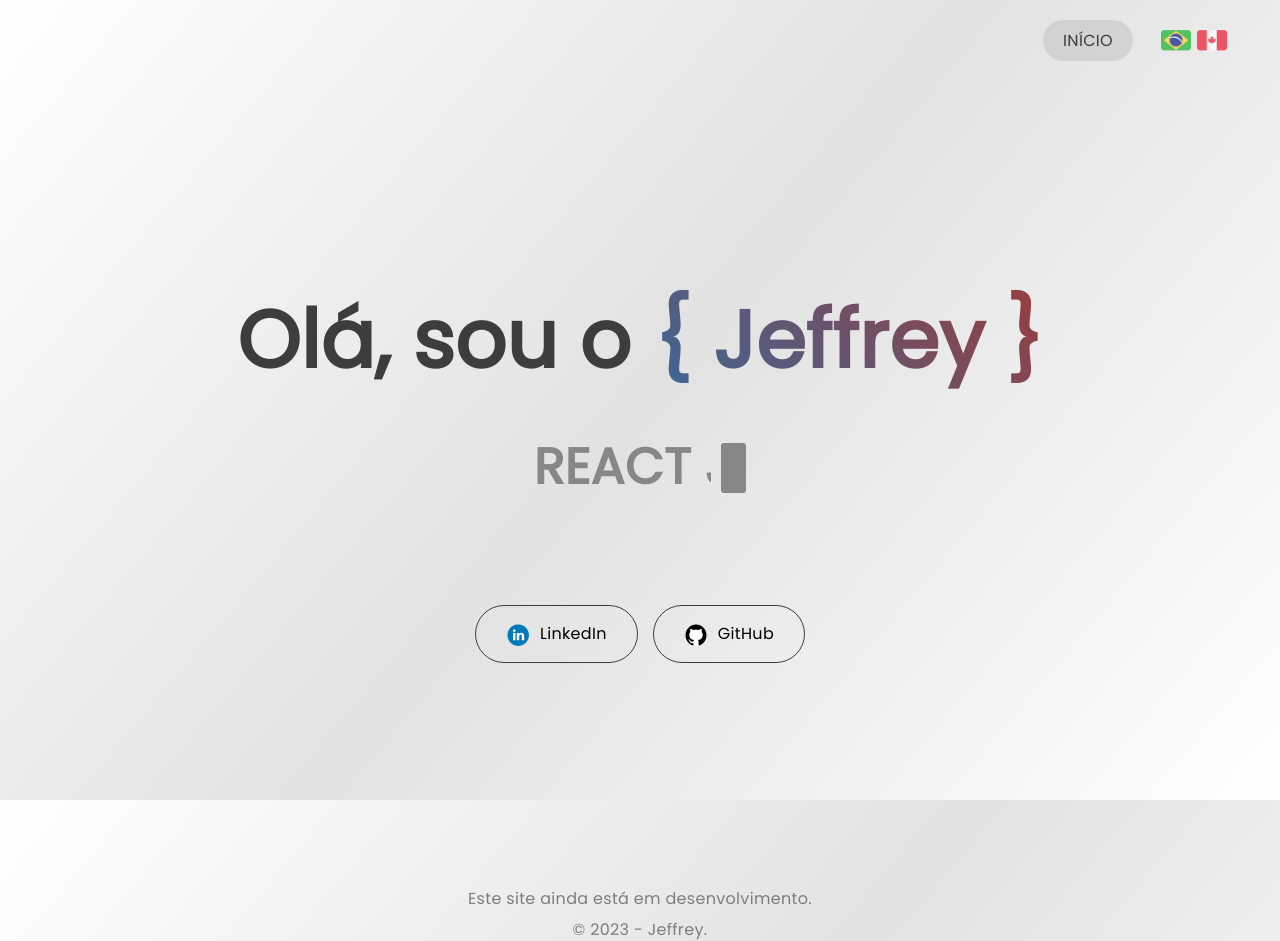
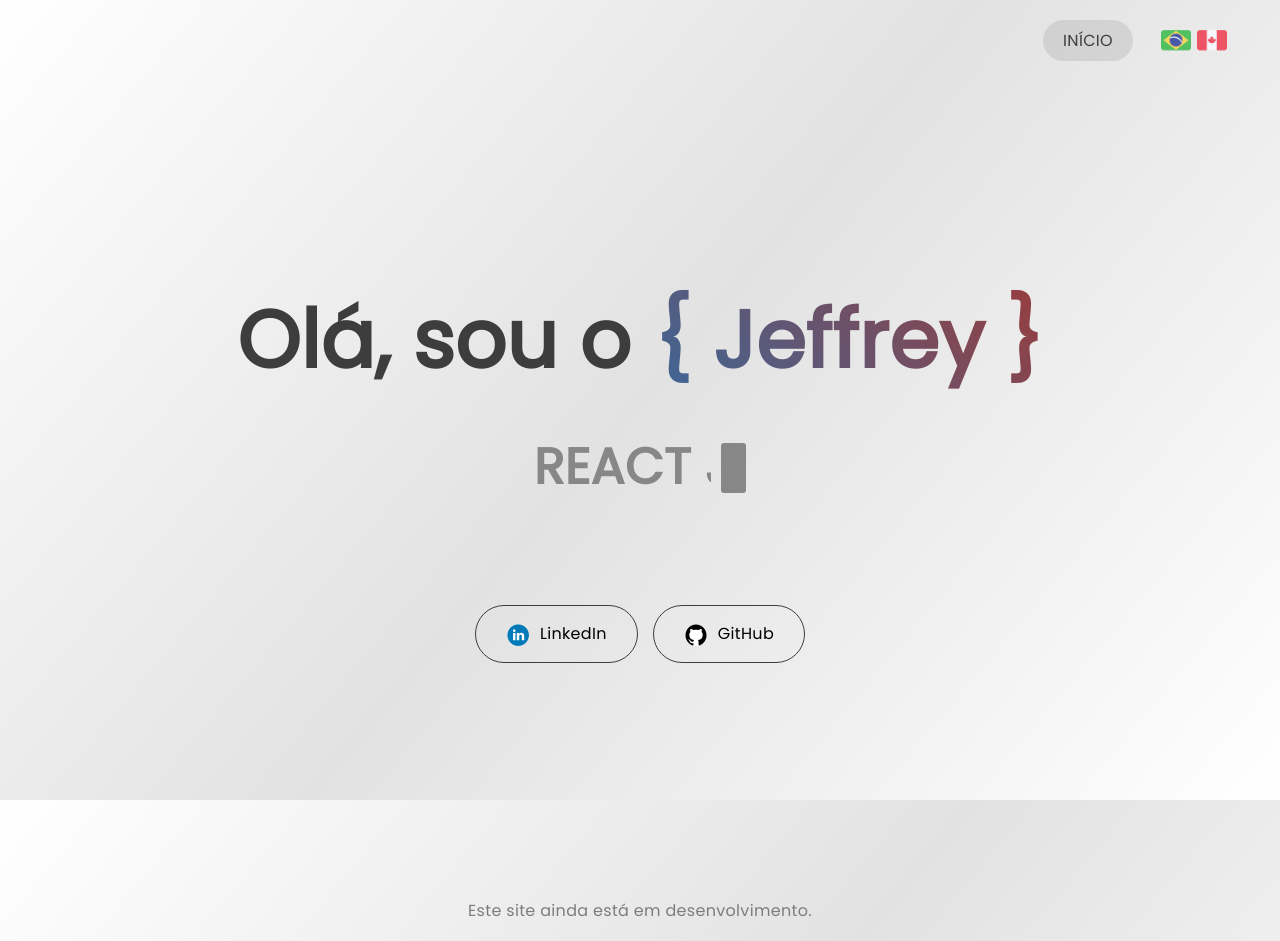
Before and after one commit to jeffreyalvr/portfolio-v1, a React (Vite) app: page / in a window 1280 px wide. Shown: the top 941 px of the page. Built offline with nearby package versions, Linux system fonts and the light colour scheme.

Commit message:
Altera cor do selection; Corrige background

```diff
--- a/src/components/Hero/styles.css
+++ b/src/components/Hero/styles.css
@@ -81,11 +81,12 @@
 footer {
   margin: 120px 0 50px 0;
   text-align: center;
+  padding: 0 25px;
 }
 
 footer span {
   color: #7d7d7d;
-  margin: 3px 0;
+  margin-top: 15px;
 }
 
 .move-up {
--- a/src/styles/global.css
+++ b/src/styles/global.css
@@ -5,7 +5,7 @@
 
 ::selection {
   color: #fff;
-  background: #878787;
+  background: #000;
   -webkit-text-fill-color: #fff !important;
 }
 
@@ -23,5 +23,5 @@ html {
 body {
   background: linear-gradient(130deg, #fff 0%, #e2e2e2 50%, #fff 100%);
   background-attachment: fixed;
-  min-height: 100%;
+  height: 100vh;
 }
```
